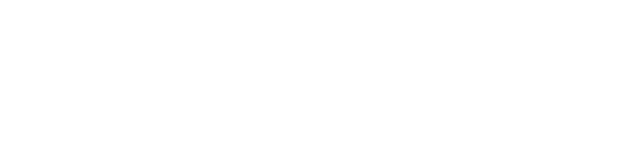
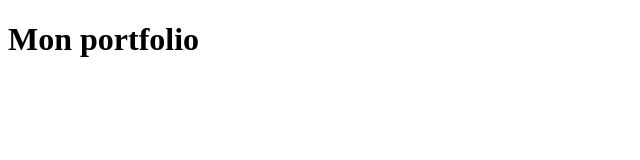
Before and after one commit to Ange230700/demo, a plain HTML site: page index.html in a window 1280 px wide. Shown: the whole page, without its empty margins (0-640 px from the left). Drawn offline with Linux system fonts and the light colour scheme.

Commit message:
changed some stuff

```diff
--- a/index.html
+++ b/index.html
@@ -5,5 +5,7 @@
     <meta name="viewport" content="width=device-width, initial-scale=1.0" />
     <title>Document</title>
   </head>
-  <body></body>
+  <body>
+    <h1>Mon portfolio</h1>
+  </body>
 </html>
```
